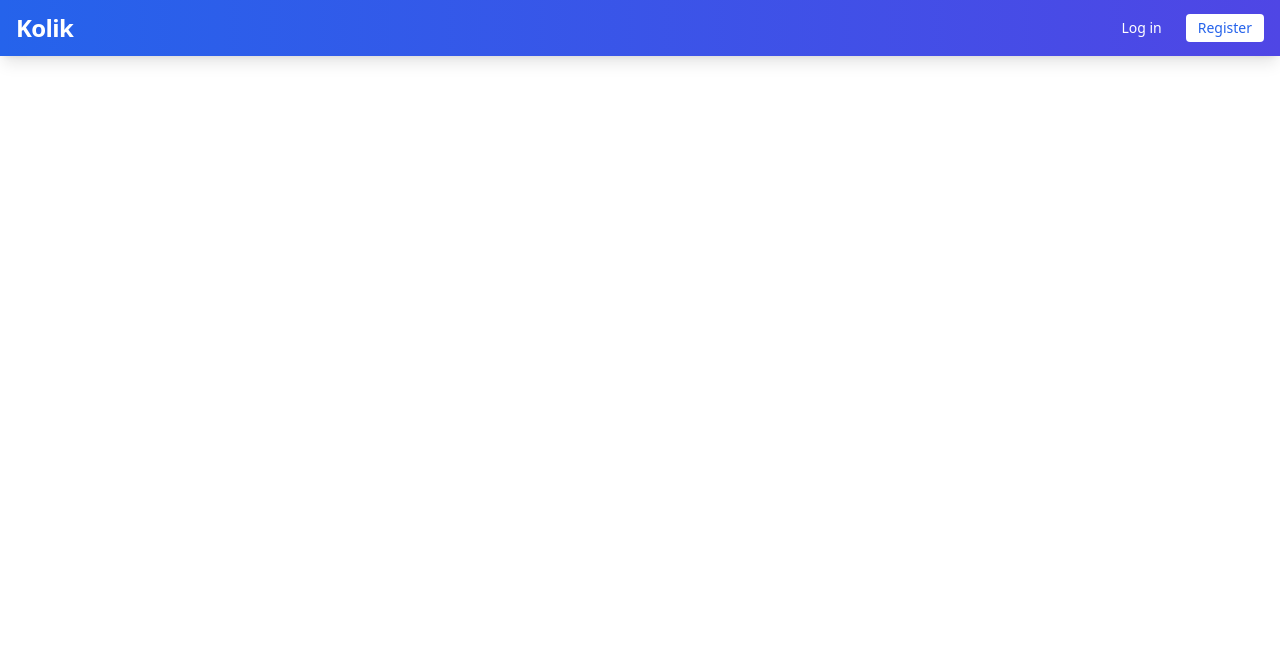
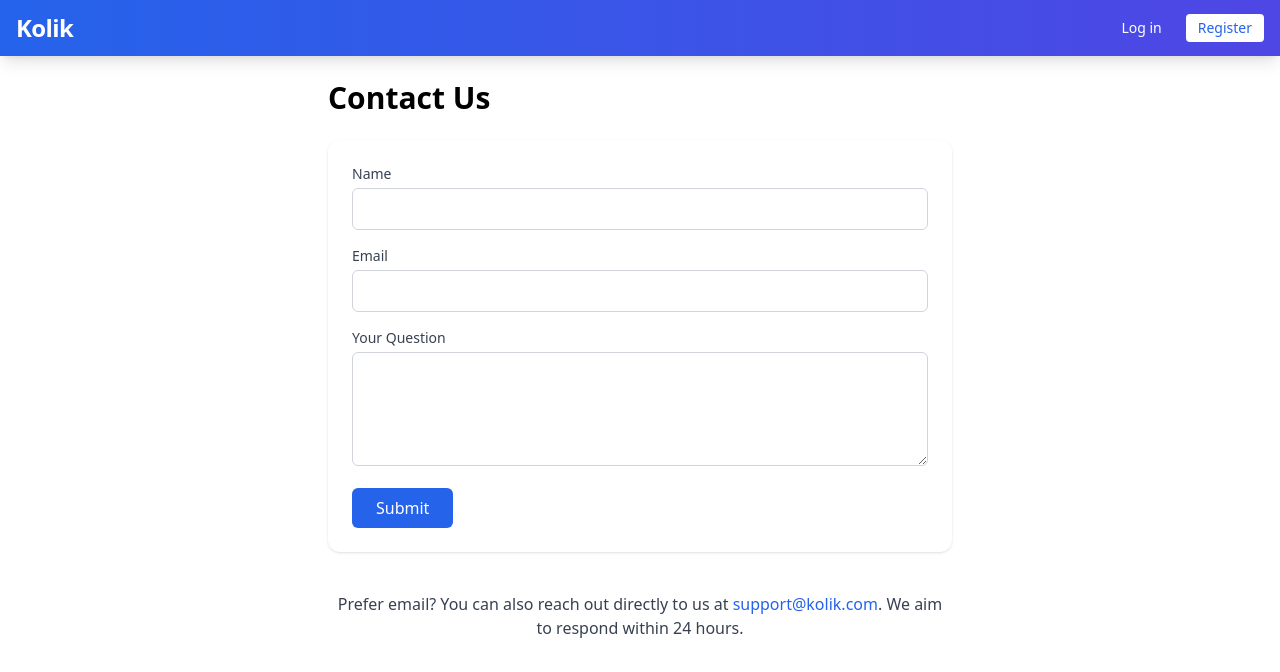
Before and after one commit to DawidPiorkowski/Kolik-Frontend-Local, a React (Vite) app: page /contact in a window 1280 px wide. Shown: the top 672 px of the page. Built offline with nearby package versions, Linux system fonts and the light colour scheme; no server answers.

Commit message:
Add ContactUs page and update App routing

```diff
--- a/src/App.tsx
+++ b/src/App.tsx
@@ -17,6 +17,8 @@ import ProtectedTest         from './pages/ProtectedTest'
 import TermsAndConditions    from './pages/TermsAndConditions'
 import PrivacyPolicy         from './pages/PrivacyPolicy'
 import CookiePolicy          from './pages/CookiePolicy'
+import ContactUs               from './pages/ContactUs';
+
 
 // Profile
 import AccountSettings       from './pages/AccountSettings'
@@ -40,6 +42,8 @@ export default function App() {
           <Route path="/terms"             element={<TermsAndConditions />} />
           <Route path="/privacy"            element={<PrivacyPolicy />} />
           <Route path="/cookie-policy"     element={<CookiePolicy />} />
+          <Route path="/contact"           element={<ContactUs />} />
+
 
           {/* email verification & password reset */}
           <Route path="/verify-email"      element={<VerifyEmail />} />
--- /dev/null
+++ b/src/pages/ContactUs.tsx
@@ -0,0 +1,72 @@
+const Contact = () => {
+  return (
+    <div className="min-h-screen p-6 max-w-2xl mx-auto">
+      <h1 className="text-3xl font-bold mb-6">Contact Us</h1>
+
+      <form
+        action="https://formspree.io/f/mvgarobl"  // Replace this with your real Formspree ID
+        method="POST"
+        className="bg-white p-6 rounded-xl shadow space-y-4"
+      >
+        <div>
+          <label htmlFor="name" className="block text-sm font-medium text-gray-700">
+            Name
+          </label>
+          <input
+            type="text"
+            id="name"
+            name="name"
+            required
+            className="mt-1 w-full p-2 border border-gray-300 rounded-md focus:outline-none focus:ring focus:ring-blue-200"
+          />
+        </div>
+
+        <div>
+          <label htmlFor="email" className="block text-sm font-medium text-gray-700">
+            Email
+          </label>
+          <input
+            type="email"
+            id="email"
+            name="email"
+            required
+            className="mt-1 w-full p-2 border border-gray-300 rounded-md focus:outline-none focus:ring focus:ring-blue-200"
+          />
+        </div>
+
+        <div>
+          <label htmlFor="message" className="block text-sm font-medium text-gray-700">
+            Your Question
+          </label>
+          <textarea
+            id="message"
+            name="message"
+            rows={4}
+            required
+            className="mt-1 w-full p-2 border border-gray-300 rounded-md focus:outline-none focus:ring focus:ring-blue-200"
+          />
+        </div>
+
+        <button
+          type="submit"
+          className="bg-blue-600 text-white px-6 py-2 rounded-md hover:bg-blue-700 transition"
+        >
+          Submit
+        </button>
+      </form>
+
+      {/* Alternative contact info */}
+      <div className="mt-10 text-center text-gray-700">
+        <p>
+          Prefer email? You can also reach out directly to us at{" "}
+          <a href="mailto:kolik.team@gmail.com" className="text-blue-600 hover:underline">
+            support@kolik.com
+          </a>
+          . We aim to respond within 24 hours.
+        </p>
+      </div>
+    </div>
+  );
+};
+
+export default Contact;
```
